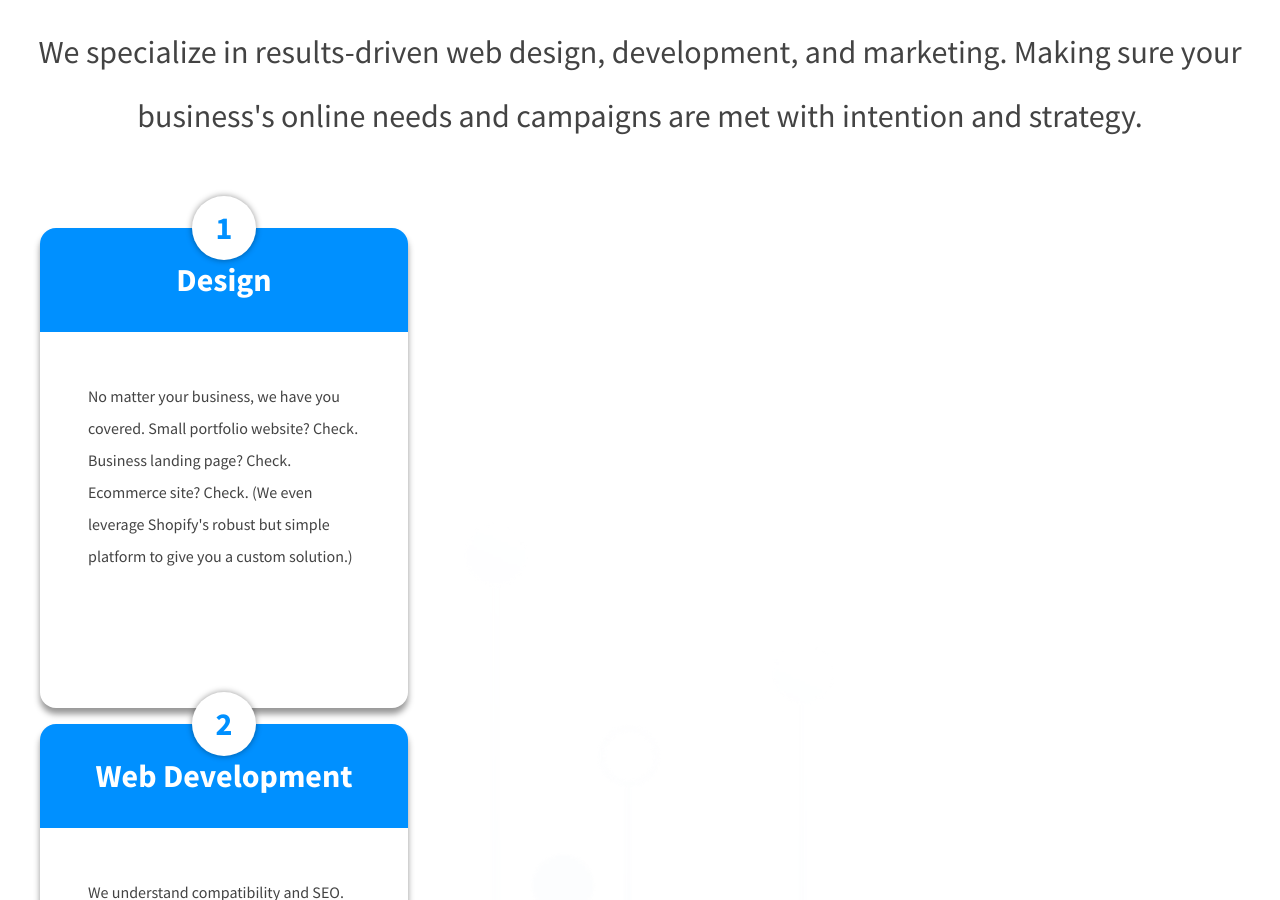
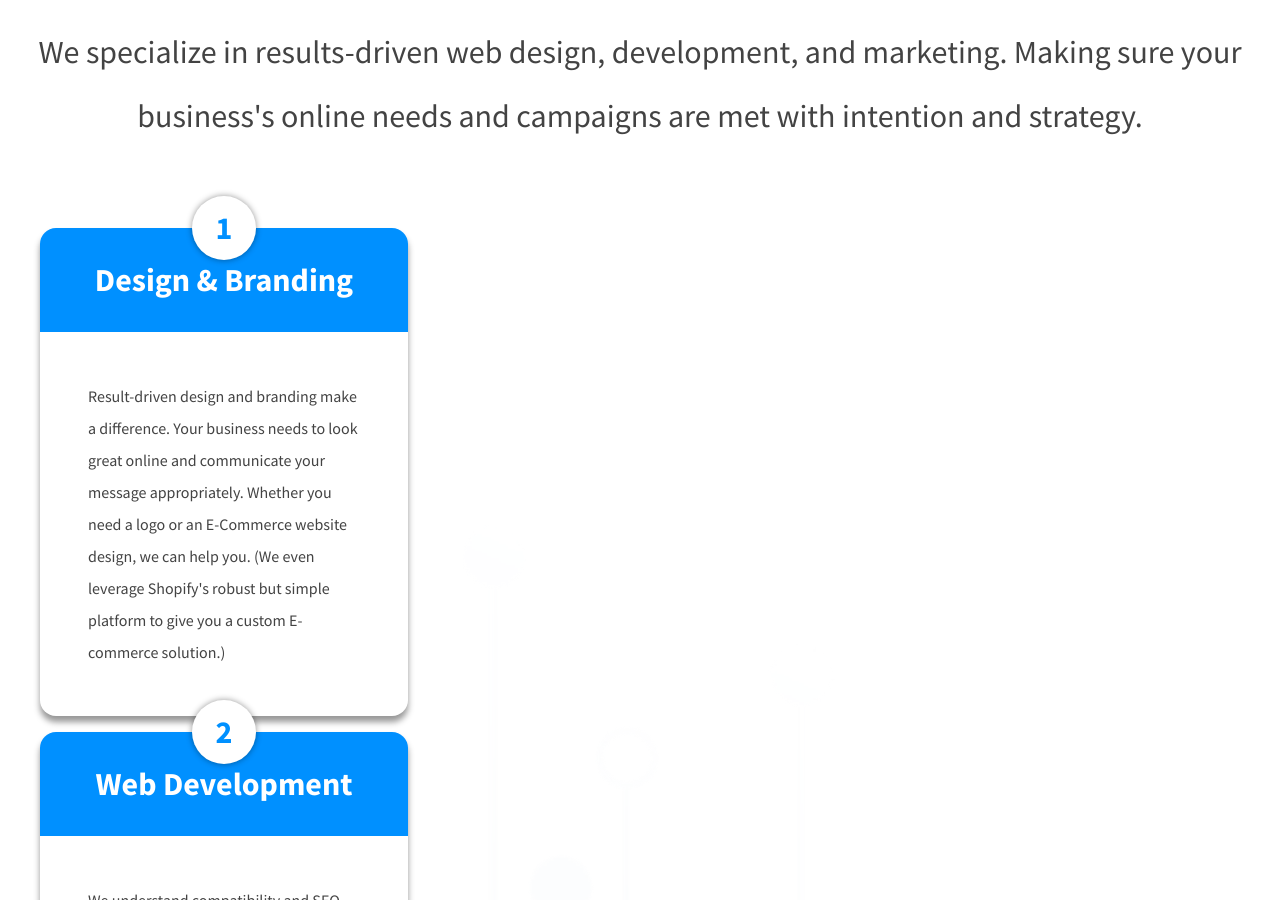
Before and after one commit to guzmanayalao/site, a Jekyll site: the page built from index.md, in a window 1280 px wide and 900 px high, scrolled down 1135 px. Built offline with Jekyll 4.4.1, drawn with Linux system fonts in a browser that asks for light colours.

Commit message:
Updated Index

```diff
--- a/index.md
+++ b/index.md
@@ -12,10 +12,11 @@ ourResultsSectionTitle: Our Results
 ourResultsSectionBlurb: "We're a new company and we're growing alongside you. But
   we practice what we preach--anything we're doing to grow Site will be used to grow
   your business. (We bet you found us on social media or google ads? \U0001F609)"
-card1_title: Design
-card1_blurb: 'No matter your business, we have you covered. Small portfolio website?
-  Check. Business landing page? Check. Ecommerce site? Check. (We even leverage Shopify''s
-  robust but simple platform to give you a custom solution.) '
+card1_title: Design & Branding
+card1_blurb: 'Result-driven design and branding make a difference. Your business needs
+  to look great online and communicate your message appropriately. Whether you need
+  a logo or an E-Commerce website design, we can help you. (We even leverage Shopify''s
+  robust but simple platform to give you a custom E-commerce solution.) '
 card2_title: Web Development
 card2_blurb: 'We understand compatibility and SEO. Yes, we use the latest and greatest
   in tech, but we never put that ahead of your potential customers. We offer compatible,
```
